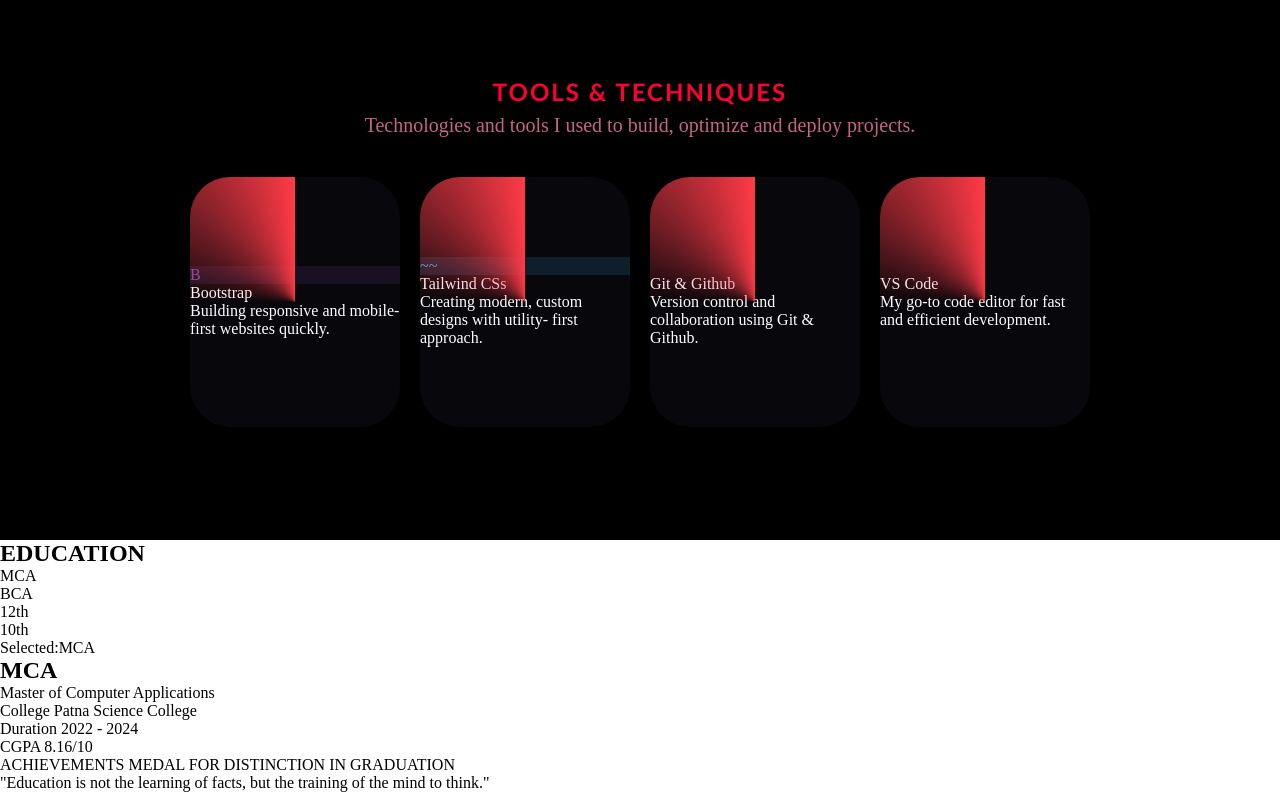
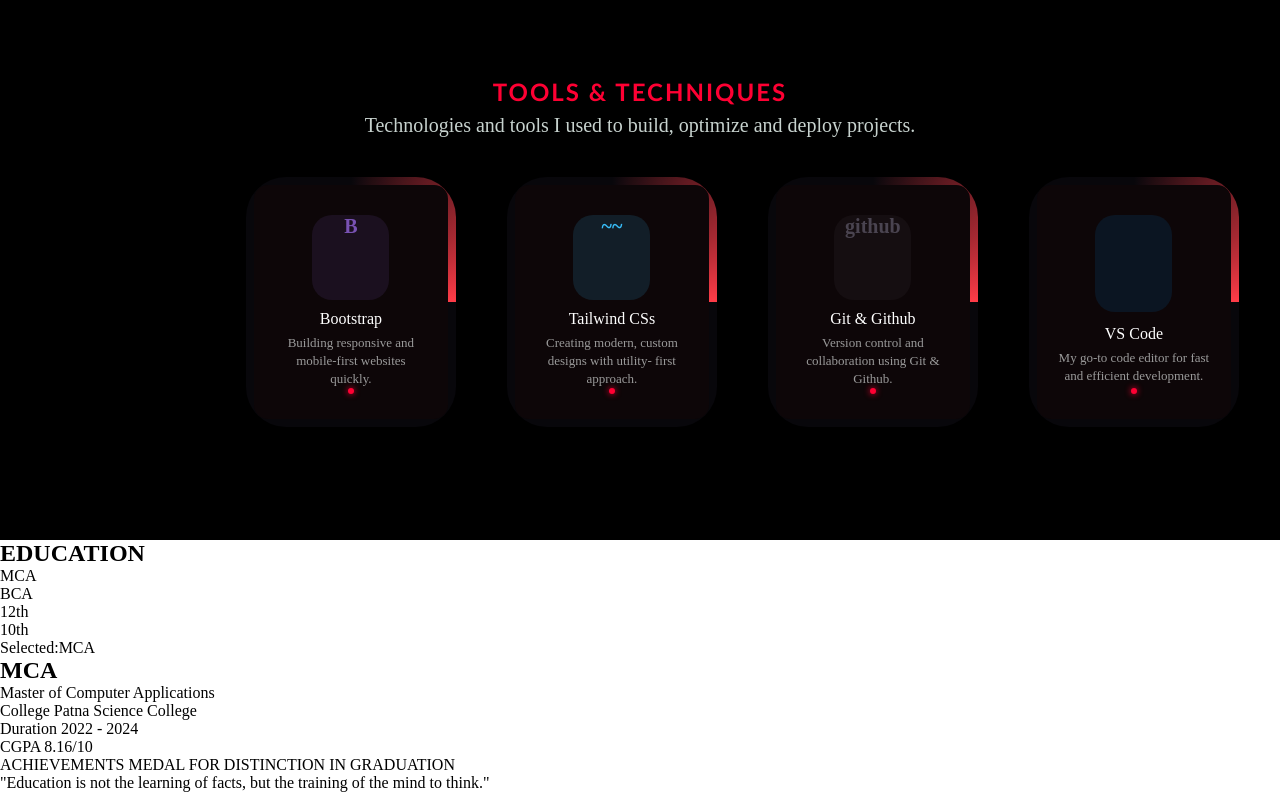
Before and after one commit to Sajdeen/PortfolioWeb, a plain HTML site: page index.html in a window 1280 px wide. Shown: the part 2621-3413 px from the top of the page. Drawn offline with nearby package versions, Linux system fonts and the light colour scheme.

Commit message:
skill-section card ui improved

```diff
--- a/script.js
+++ b/script.js
@@ -370,7 +370,7 @@
 {
   name:"Git & Github",
   desc:"Version control and collaboration using Git & Github.",
-  bgColor:"#0a080d",
+  bgColor:"#4a4450",
   iconText:"github",
   activeDots:5
 },
--- a/styles.css
+++ b/styles.css
@@ -1073,8 +1073,8 @@
 }
 .toolsection-subtitle{
 font-size: 20px;
-color: #c7638b;
-text-shadow: ;
+color: #c7d2ce;
+text-shadow:#fafefd ;
 margin-bottom: 40px;
 text-align: center;
 }
@@ -1093,6 +1093,8 @@
 border-radius: 40px;
 overflow: hidden;
 display: flex;
+left: 10%;
+margin: auto;
 justify-content: center;
 align-items: center;
 }
@@ -1110,5 +1112,57 @@
 
 @keyframes rotateBorder {
   0%{ transform: rotate(0deg);}
-100%{ transform: rotate(0deg);}
+100%{ transform: rotate(360deg);}
 }
+.tool-card-content{
+ position:absolute;
+ inset:8px;
+background: #0d0608;
+border-radius: 14px;
+z-index: 1;
+padding: 20px;
+display: flex;
+flex-direction: column;
+align-items: center;
+justify-content: space-between;
+text-align: center;
+}
+.icon-box{
+   width: 50%;
+   height: 50%;
+   border-radius: 20px;
+   display: flex;
+   justify-content: center;
+   font-size: 20px;
+   font-weight: bold;
+   margin-top: 10px;
+}
+.card-title{
+  font-size: 16px;
+  font-weight: 700px;
+  margin-top: 10px;
+}
+
+.card-desc{
+  font-size: 13px;
+  color: #9a9a9a;
+  line-height: 1.4;
+  margin-top: 6px;
+}
+/*active dot container*/
+
+.dots-container{
+display: flex;
+gap: 6px;
+margin-bottom:5px ;
+}
+.dot{
+  width: 6px;
+  height: 6px;
+  border-radius: 50%;
+  background: #33313d;
+}
+.dot.active{
+  background:#ff0033;
+  box-shadow: 0 0 6px #ff0033;
+}
```
